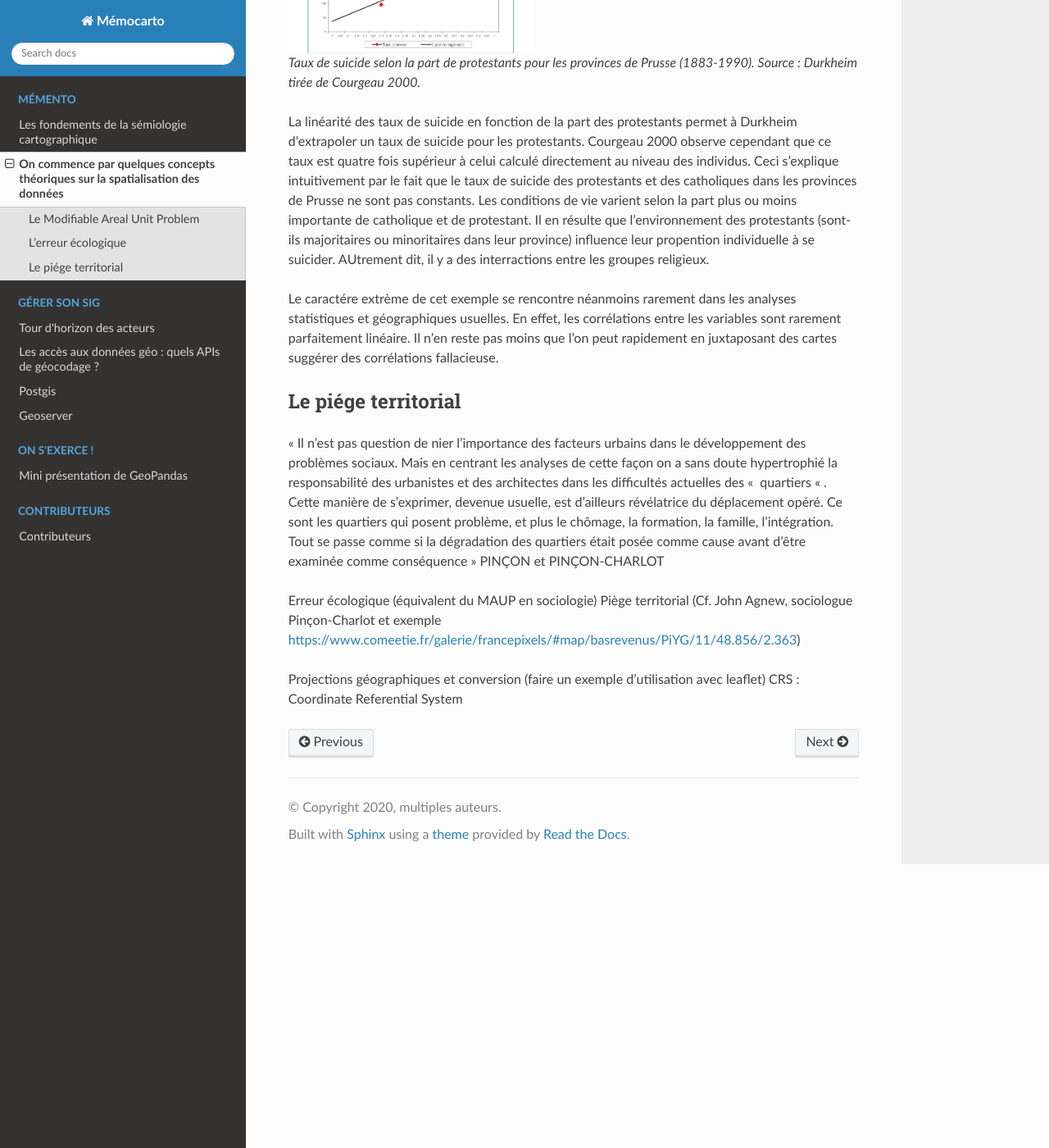
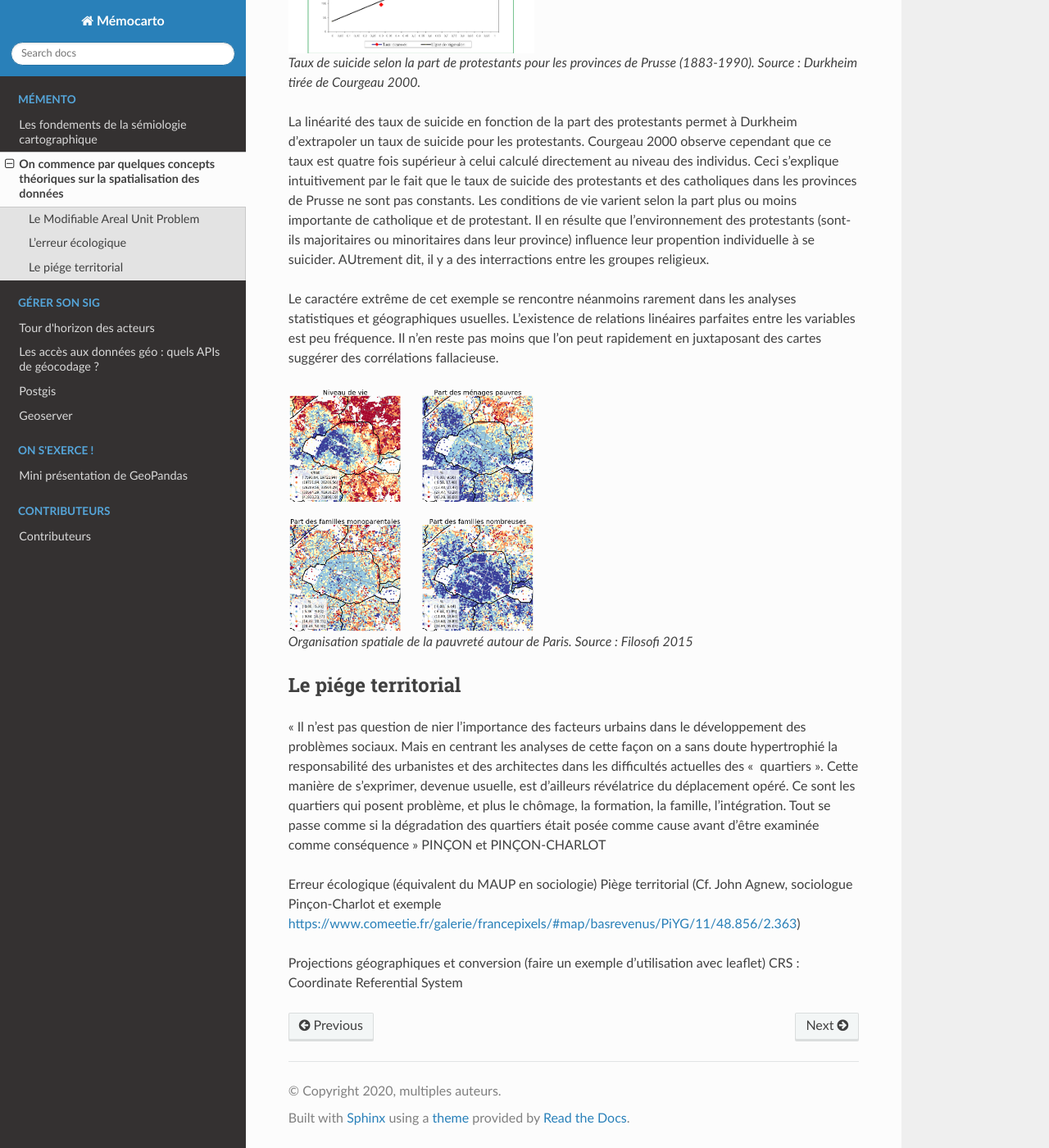
Before and after one commit to JulieDjidji/memocarto, a Sphinx documentation site: the page built from doc/source/concepts.rst, in a window 1280 px wide and 1400 px high, scrolled down 2673 px. Shown: the whole window at 82% size. Built offline with Sphinx 7.4.7 and the Read the Docs theme 2.0.0, drawn with Linux system fonts in a browser that asks for light colours; pages that are not in the unit, such as notebooks, are missing from menus.

Commit message:
Update concepts.rst

```diff
--- a/doc/source/concepts.rst
+++ b/doc/source/concepts.rst
@@ -43,7 +43,12 @@ Dans son article liminaire sur le MAUP, openshaw relie celui-ci à l'erreur éco
 
 La linéarité des taux de suicide en fonction de la part des protestants permet à Durkheim d'extrapoler un taux de suicide pour les protestants. Courgeau 2000 observe cependant que ce taux est quatre fois supérieur à celui calculé directement au niveau des individus. Ceci s'explique intuitivement par le fait que le taux de suicide des protestants et des catholiques dans les provinces de Prusse ne sont pas constants. Les conditions de vie varient selon la part plus ou moins importante de catholique et de protestant. Il en résulte que l'environnement des protestants (sont-ils majoritaires ou minoritaires dans leur province) influence leur propention individuelle à se suicider. AUtrement dit, il y a des interractions entre les groupes religieux.
 
-Le caractére extrème de cet exemple se rencontre néanmoins rarement dans les analyses statistiques et géographiques usuelles. En effet, les corrélations entre les variables sont rarement parfaitement linéaire. Il n'en reste pas moins que l'on peut rapidement en juxtaposant des cartes suggérer des corrélations fallacieuse.
+Le caractére extrême de cet exemple se rencontre néanmoins rarement dans les analyses statistiques et géographiques usuelles. L'existence de relations linéaires parfaites entre les variables est peu fréquence. Il n'en reste pas moins que l'on peut rapidement en juxtaposant des cartes suggérer des corrélations fallacieuse.
+
+.. figure:: _static/carte_pauv.png
+   :width: 300
+
+   Organisation spatiale de la pauvreté autour de Paris. Source : Filosofi 2015
 
 
 
@@ -52,12 +57,7 @@ Le caractére extrème de cet exemple se rencontre néanmoins rarement dans les
 Le piége territorial
 ---------------------
 
-« Il n’est pas question de nier l’importance des facteurs urbains dans le développement des problèmes
-sociaux. Mais en centrant les analyses de cette façon on a sans doute hypertrophié la
-responsabilité des urbanistes et des architectes dans les difficultés actuelles des " quartiers
-". Cette manière de s’exprimer, devenue usuelle, est d’ailleurs révélatrice du déplacement
-opéré. Ce sont les quartiers qui posent problème, et plus le chômage, la formation, la
-famille, l’intégration. Tout se passe comme si la dégradation des quartiers était posée
+« Il n’est pas question de nier l’importance des facteurs urbains dans le développement des problèmes sociaux. Mais en centrant les analyses de cette façon on a sans doute hypertrophié la responsabilité des urbanistes et des architectes dans les difficultés actuelles des " quartiers". Cette manière de s’exprimer, devenue usuelle, est d’ailleurs révélatrice du déplacement opéré. Ce sont les quartiers qui posent problème, et plus le chômage, la formation, la famille, l’intégration. Tout se passe comme si la dégradation des quartiers était posée
 comme cause avant d’être examinée comme conséquence » PINÇON et PINÇON-CHARLOT
 
 
```
